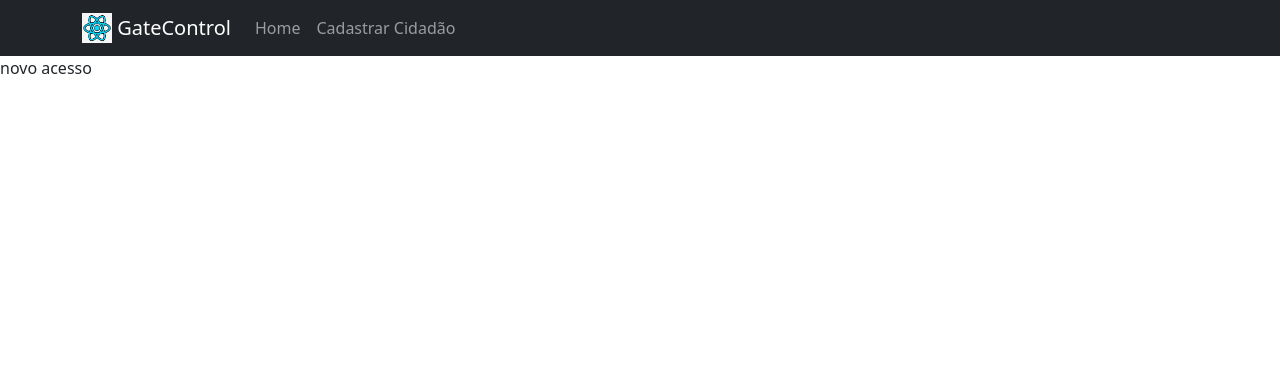
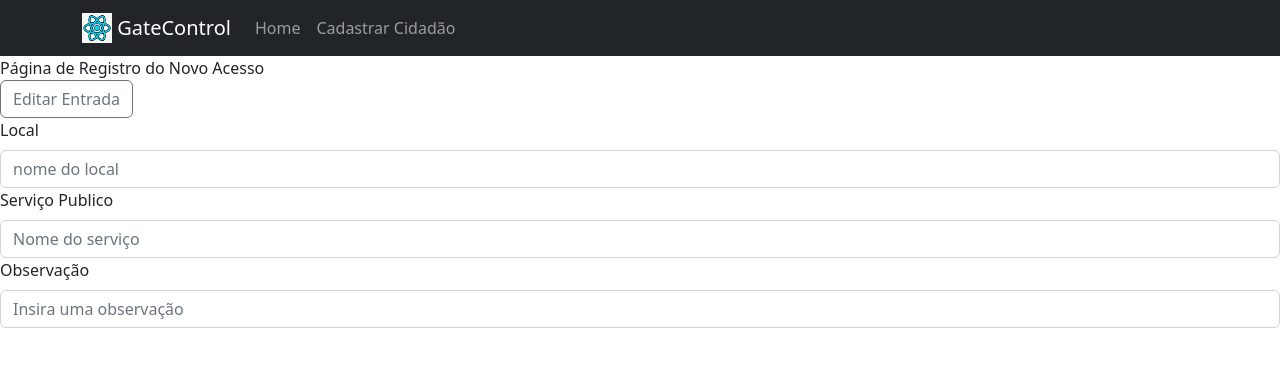
Before and after one commit to brunoprestesap/gestao-acesso-cidadao, a React (Create React App) app: page /NovoAcesso/1 in a window 1280 px wide. Shown: the top 366 px of the page. Built offline with nearby package versions, Linux system fonts and the light colour scheme; no server answers.

Commit message:
Function Entrada ok

```diff
--- a/src/pages/NovoAcesso.js
+++ b/src/pages/NovoAcesso.js
@@ -1,5 +1,115 @@
-function NovoAcesso() {
-    return ( <div>novo acesso</div> );
+import axios from "axios";
+import { useParams } from "react-router-dom";
+import { useEffect, useState } from "react";
+import { Button, Form } from "react-bootstrap";
+import toast from "react-hot-toast";
+
+//
+export default function NovoAcesso() {
+  //
+  const { userID } = useParams();
+
+  const [cidadao, setCidadao] = useState({});
+  const [isLoading, setIsLoading] = useState(true);
+
+  const [form, setForm] = useState({
+    servicoPublico:"",
+    local:"",
+    obs:""
+  });
+
+  function handleChange(e) {
+    setForm({ ...form, [e.target.name]: e.target.value });
+  }
+
+  //const [reload, setReload] = useState(false);
+
+  //
+  useEffect(() => {
+    async function getCidadao() {
+      const response = await axios.get(
+        `https://ironrest.cyclic.app/AcessCidadao/${userID}`
+      );
+
+      console.log(response.data);
+
+      setCidadao(response.data);
+      setIsLoading(false);
+    }
+
+    getCidadao();
+  }, [userID]);
+
+  async function handleEntrada(cidadao) {
+    console.log(cidadao, 'Registro da Entrada');
+    //e.preventDefault();
+    try {
+      //clonando o form para que possamos fazer as alterações necessárias
+      let agora = new Date();
+      const horaEntrada = agora.toISOString().slice(0, 16).replace('T', ' h ');
+      console.log(horaEntrada);
+
+      //cidadao.acessos[0];
+      let clone = { ...cidadao }; //array da saida
+      delete clone._id;
+
+      clone.noLocal = true;
+      clone.acessos[0].entrada = horaEntrada;
+      console.log(clone);
+
+      await axios.put(
+        `https://ironrest.cyclic.app/AcessCidadao/${cidadao._id}`,
+        clone
+      );
+
+      toast.success('Entrada anotada! atualizando página...');
+
+    } catch (error) {
+      console.log(error);
+      //toast.error('Algo deu errado. Tente novamente.');
+    }
+  }
+
+  return (
+    <div>
+      <div> Página de Registro do Novo Acesso</div>
+      {!isLoading && <div> Nome {cidadao.nome}</div>}
+      {!isLoading && <div> Nr Doc{cidadao.numDoc}</div>}
+      {!isLoading && (
+        <img src={cidadao.img} alt="foto cidadao" style={{ width: "100px" }} />
+      )}
+
+      <Form>
+
+      <Button variant="outline-secondary" onClick={() => handleEntrada(cidadao)}> Editar Entrada </Button>
+
+      <Form.Group className="mb-3" >
+                        <Form.Label>Local</Form.Label>
+                        <Form.Control
+                          type="text"
+                          placeholder="nome do local"
+                          name="local"
+                          value={form.local}
+                          onChange={handleChange}
+                        />
+                        <Form.Label>Serviço Publico</Form.Label>
+                        <Form.Control
+                          type="text"
+                          placeholder="Nome do serviço"
+                          name="servicoPublico"
+                          value={form.servicoPublico}
+                          onChange={handleChange}
+                        />
+                        <Form.Label>Observação</Form.Label>
+                        <Form.Control
+                          type="text"
+                          placeholder="Insira uma observação"
+                          name="obs"
+                          value={form.obs}
+                          onChange={handleChange}
+                        />
+                      </Form.Group>
+      </Form>
+    </div>
+  );
 }
-
-export default NovoAcesso;
```
